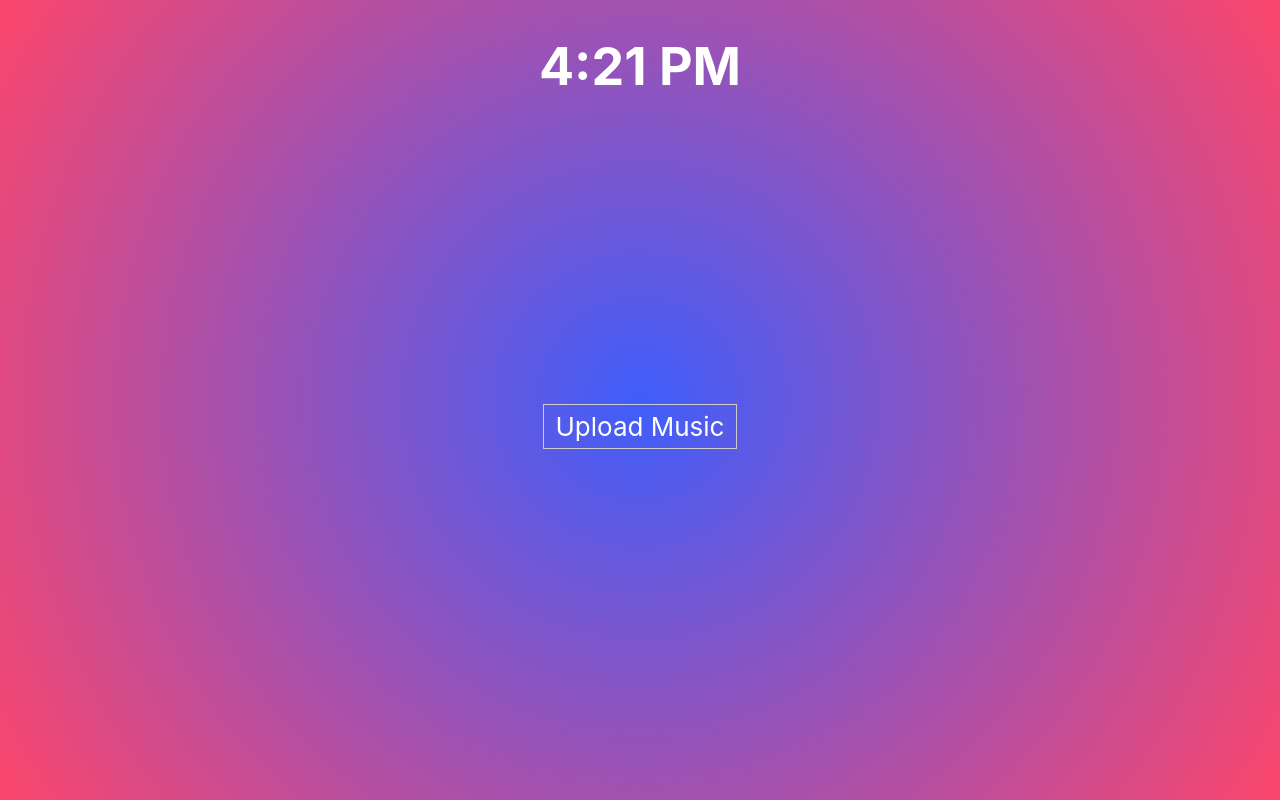
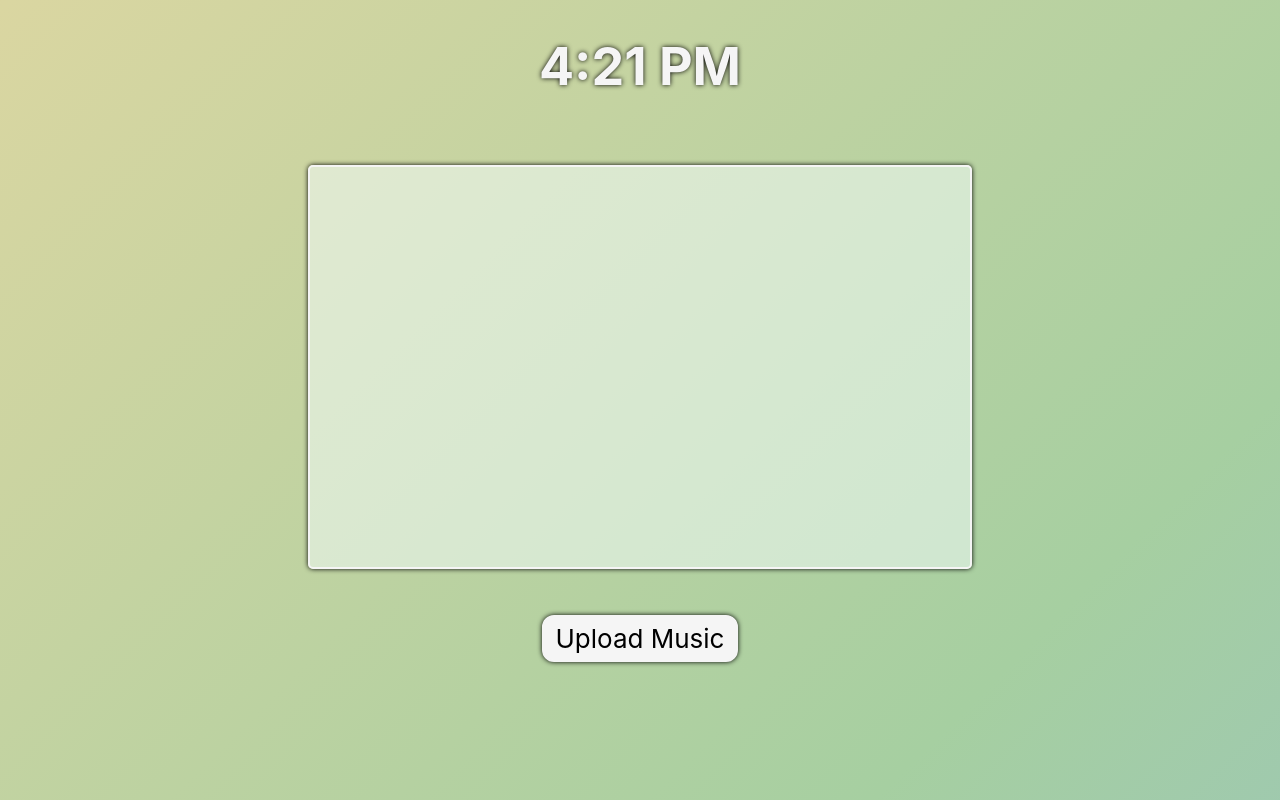
Before and after one commit to radioxeth/radio, a React (Create React App) app in the folder radio/: page / in a window 1280 px wide. Built offline with nearby package versions, Linux system fonts and the light colour scheme.

Commit message:
pretty radio

```diff
--- a/radio/package.json
+++ b/radio/package.json
@@ -3,19 +3,15 @@
   "version": "0.1.0",
   "private": true,
   "dependencies": {
-    "@testing-library/jest-dom": "^5.16.1",
     "@testing-library/react": "^11.2.7",
     "@testing-library/user-event": "^12.8.3",
-    "@types/jest": "^26.0.24",
     "@types/node": "^12.20.37",
     "@types/react": "^17.0.37",
     "@types/react-dom": "^17.0.11",
-    "axios": "^0.24.0",
     "react": "^17.0.2",
     "react-dom": "^17.0.2",
     "react-scripts": "^2.1.3",
-    "typescript": "^4.5.3",
-    "web-vitals": "^1.1.2"
+    "typescript": "^4.5.3"
   },
   "scripts": {
     "start": "react-scripts start",
--- a/radio/src/App.css
+++ b/radio/src/App.css
@@ -1,28 +1,32 @@
+body{
+  font-size: calc(10px + 2vmin);
+  color: grey;
+	background: linear-gradient(-45deg, #AE9CD6,#8BB9D4,#A6CFA1,#DAD6A1,#E1B298,#E59CA0);
+	background-size: 400% 400%;
+	animation: gradient 30s linear infinite;
+	height: 100vh;
+}
+@keyframes gradient {
+	0% {
+		background-position: 0% 0%;
+	}
+	50% {
+		background-position: 100% 100%
+	}
+  100% {
+		background-position: 0% 0%
+	}
+}
+
 .App {
   text-align: center;
 }
-
-.App-logo {
-  height: 40vmin;
-  pointer-events: none;
-}
-
-@media (prefers-reduced-motion: no-preference) {
-  .App-logo {
-    animation: App-logo-spin infinite 20s linear;
-  }
-}
-
 .App-container {
-  background: rgb(63,94,251);
-  background: radial-gradient(circle, rgba(63,94,251,1) 0%, rgba(252,70,107,1) 100%);
-  min-height: 100vh;
   display: flex;
   flex-direction: column;
   align-items: center;
   justify-content: center;
-  font-size: calc(10px + 2vmin);
-  color: white;
+  min-height: 100vh;
 }
 
 .App-container>.App-header{
@@ -31,16 +35,3 @@
   position: fixed;
   width: 100%;
 }
-
-.App-link {
-  color: #61dafb;
-}
-
-@keyframes App-logo-spin {
-  from {
-    transform: rotate(0deg);
-  }
-  to {
-    transform: rotate(360deg);
-  }
-}
--- a/radio/src/App.tsx
+++ b/radio/src/App.tsx
@@ -1,7 +1,6 @@
 import React from 'react';
 import './App.css';
 import Clock from './components/clock/clock';
-import Finder from './components/ipfs/finder';
 import LoadPlaylist from './components/playlist/load';
 
 function App() {
--- a/radio/src/components/clock/clock.tsx
+++ b/radio/src/components/clock/clock.tsx
@@ -1,16 +1,16 @@
 import React, { useState } from 'react'
-
+import './style.css'
 const Clock = () => {
     const getTime = () => {
         const date = new Date()
         const hour = date.getHours()
         const minute = date.getMinutes()
-        return `${hour % 12}:${minute < 10 ? '0' + minute : minute} ${hour >= 12 ? 'PM' : 'AM'}`
+        return `${hour % 12 === 0 ? 12 : hour % 12}:${minute < 10 ? '0' + minute : minute} ${hour >= 12 ? 'PM' : 'AM'}`
     }
     const [time, setTime] = useState<string>(getTime())
     window.setInterval(() => { setTime(getTime()) }, 1000)
     return (
-        <h1>
+        <h1 className='time'>
             {time}
         </h1>
     )
--- /dev/null
+++ b/radio/src/components/clock/style.css
@@ -0,0 +1,13 @@
+.time{
+    color:whitesmoke;
+    text-shadow:black 0px 0px 5px;
+    animation: timeshadow 30s linear infinite;
+}
+
+/* @keyframes timeshadow{
+    0%{text-shadow: .1em .1em black;}
+    25%{text-shadow: .1em -.1em black;}
+    50%{text-shadow: -.1em -.1em black;}
+    75%{text-shadow: -.1em .1em black;}
+    100%{text-shadow: .1em .1em black;}
+} */
--- a/radio/src/components/playlist/player.tsx
+++ b/radio/src/components/playlist/player.tsx
@@ -8,9 +8,9 @@ type Props = {
 const Player = (props: Props) => {
     return (
         <div className='player-container' >
-            <div className='prev control' onClick={props.playPrev}>{'<<'}</div>
+            <div className='prev control' onClick={props.playPrev}><b>{'<<'}</b></div>
             <div className='player' id={props.playerId} />
-            <div className='next control' onClick={props.playNext}>{'>>'}</div>
+            <div className='next control' onClick={props.playNext}><b>{'>>'}</b></div>
         </div >
     )
 }
--- a/radio/src/components/playlist/playlist.tsx
+++ b/radio/src/components/playlist/playlist.tsx
@@ -9,7 +9,7 @@ const Playlist = (props: Props) => {
     const _renderPlayList = () => {
         return (
             <div>
-                <ul className={'list'}>
+                <ul className='list'>
                     {
                         props.fileList.map((file, idx) => {
                             return (
--- a/radio/src/components/playlist/style.css
+++ b/radio/src/components/playlist/style.css
@@ -3,82 +3,123 @@
     display: flex;
     flex-wrap: nowrap;
     justify-content: center;
+    background-color: whitesmoke;
+    margin:0px 100px 0px 100px;
+    padding-top: 3px;
+    border-radius: 45px;
+    text-align:center;
+    text-justify:inter-word;
 }
 
 .player-container>.control{
     height: 45px;
     width: 45px;
     border-radius: 45px;
-    border: solid 5px skyblue;
+    color:black;
+    padding-top: 3px;
+    border: solid 5px whitesmoke;
+
 }
 
 .player-container>.next{
+    right:0px;
+    border-radius: 45px;
 
-    margin-left: 10px;
 }
 
 .player-container>.next:hover{
-    color:greenyellow;
     cursor: pointer;
+    background-color: rgba(10,10,10, .05);
 }
 
 .player-container>.prev{
-    margin-right: 10px;
+    border-radius: 45px
+
 }
 .player-container>.prev:hover{
-    color:greenyellow;
     cursor: pointer;
+    background-color: rgba(10,10,10, .05);
 }
 
 .list{
     list-style-type: none;
-    text-align: center;
-    max-height: 400px;
+    text-align: left;
+    height: 50vh;
     width: 600px;
+    color: black;
+    background: rgba(245,345,345, .5);
+    border-radius: 5px;
+    border: solid 2px whitesmoke;
+    box-shadow: black 0px 0px 5px;
+    padding-right: 20px;
     overflow-y: auto;
-    background: radial-gradient();
 }
 
-.list>.playing{
-    font:bold;
-    color:skyblue;
-    list-style-type:circle;
+
+
+.list-song{
+    color:black;
+    cursor: pointer;
+    text-overflow: ellipsis;
+    white-space: nowrap;
+    overflow-x: hidden;
+    padding-left: 20px;
 }
 
-.list>.list-song:hover{
-    color:greenyellow;
+
+.list-song:hover{
+    color:black;
     cursor: pointer;
+    text-shadow: 0 0 1px black;
+}
 
+.playing{
+    list-style-type: "\2622";
+    list-style-position: inside;
+    padding-left: 0px;
+    text-shadow: 0 0 1px black;
 }
 
 ::-webkit-scrollbar {
     width: 10px;
+    border-radius: 5px;
+
   }
 
   /* Track */
   ::-webkit-scrollbar-track {
-    background: #f1f1f1;
+      background:none;
+        border-radius: 5px;
   }
 
   /* Handle */
   ::-webkit-scrollbar-thumb {
-    background: #888;
+    background: darkgray;
+    border-radius: 5px;
   }
 
   /* Handle on hover */
   ::-webkit-scrollbar-thumb:hover {
-    background: #555;
+    background: gray;
+    border-radius: 5px;
   }
 
   input[type="file"] {
     display: none;
 }
 .file-upload {
-    border: 1px solid #ccc;
+    margin-top: 20px;
+    border: 2px solid whitesmoke;
+    border-radius:12px;
     display: inline-block;
     padding: 6px 12px;
     cursor: pointer;
+    color: black;
+    background:rgba(245,245,245, 1);
+    box-shadow: black 0px 0px 5px;
 }
+
 .file-upload:hover{
-    color:gray;
+    /* text-shadow: black 0 0 1px; */
+    background:rgba(245,245,245, .5);
 }
--- a/radio/src/index.tsx
+++ b/radio/src/index.tsx
@@ -2,7 +2,6 @@ import React from 'react';
 import ReactDOM from 'react-dom';
 import './index.css';
 import App from './App';
-import reportWebVitals from './reportWebVitals';
 
 ReactDOM.render(
   <React.StrictMode>
@@ -10,8 +9,3 @@ ReactDOM.render(
   </React.StrictMode>,
   document.getElementById('root')
 );
-
-// If you want to start measuring performance in your app, pass a function
-// to log results (for example: reportWebVitals(console.log))
-// or send to an analytics endpoint. Learn more: https://bit.ly/CRA-vitals
-reportWebVitals();
--- a/radio/src/reportWebVitals.ts
+++ /dev/null
@@ -1,15 +0,0 @@
-import { ReportHandler } from 'web-vitals';
-
-const reportWebVitals = (onPerfEntry?: ReportHandler) => {
-  if (onPerfEntry && onPerfEntry instanceof Function) {
-    import('web-vitals').then(({ getCLS, getFID, getFCP, getLCP, getTTFB }) => {
-      getCLS(onPerfEntry);
-      getFID(onPerfEntry);
-      getFCP(onPerfEntry);
-      getLCP(onPerfEntry);
-      getTTFB(onPerfEntry);
-    });
-  }
-};
-
-export default reportWebVitals;
```
Also changed, not shown: radio/src/components/ipfs/finder.tsx (deleted, +0 -41 lines), radio/src/setupTests.ts (deleted, +0 -5 lines), 2 other files (tests, documents, lock files or other folders).
